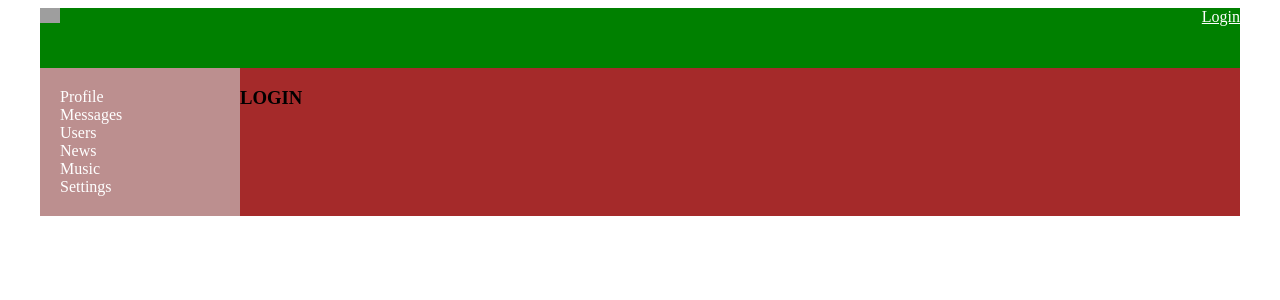
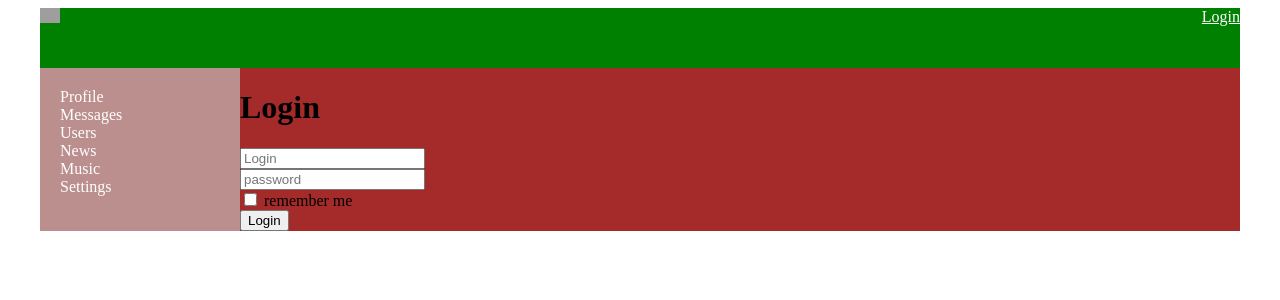
Before and after one commit to Srh-Yakovenko-ua/samurai-way, a React (Create React App) app: page /login in a window 1280 px wide. Shown: the top 300 px of the page. Built offline with nearby package versions, Linux system fonts and the light colour scheme; no server answers; grey boxes are pictures that could not be loaded.

Commit message:
added Login Form

```diff
--- a/src/comonents/common/Login/Login.tsx
+++ b/src/comonents/common/Login/Login.tsx
@@ -1,9 +1,50 @@
 import React from 'react';
+import {Field, reduxForm} from 'redux-form';
+
 
 export const Login = () => {
+
+    const onSubmit = (formData : any) => {
+        console.log(formData)
+    }
     return (
         <div>
-            <h3>LOGIN</h3>
+            <h1>Login</h1>
+            <LoginReduxForm onSubmit={onSubmit}/>
         </div>
     );
 };
+
+
+const LoginForm = (props : any) => {
+    const { handleSubmit } = props  // приходит с HOC
+    console.log(props)
+    return (
+        <form onSubmit={handleSubmit}>
+            <div>
+                <Field type="text"
+                       name='login'
+                       placeholder="Login"
+                       component='input'/>
+            </div>
+            <div>
+                <Field type="text"
+                       name='password'
+                       placeholder="password"
+                       component='input'/>
+            </div>
+            <div>
+                <Field type="checkbox"
+                       name='remember me'
+                       component='input'/> remember me
+            </div>
+            <div>
+                <button>Login</button>
+            </div>
+        </form>
+    )
+}
+
+const LoginReduxForm = reduxForm({
+    form : 'login'
+})(LoginForm)
```
